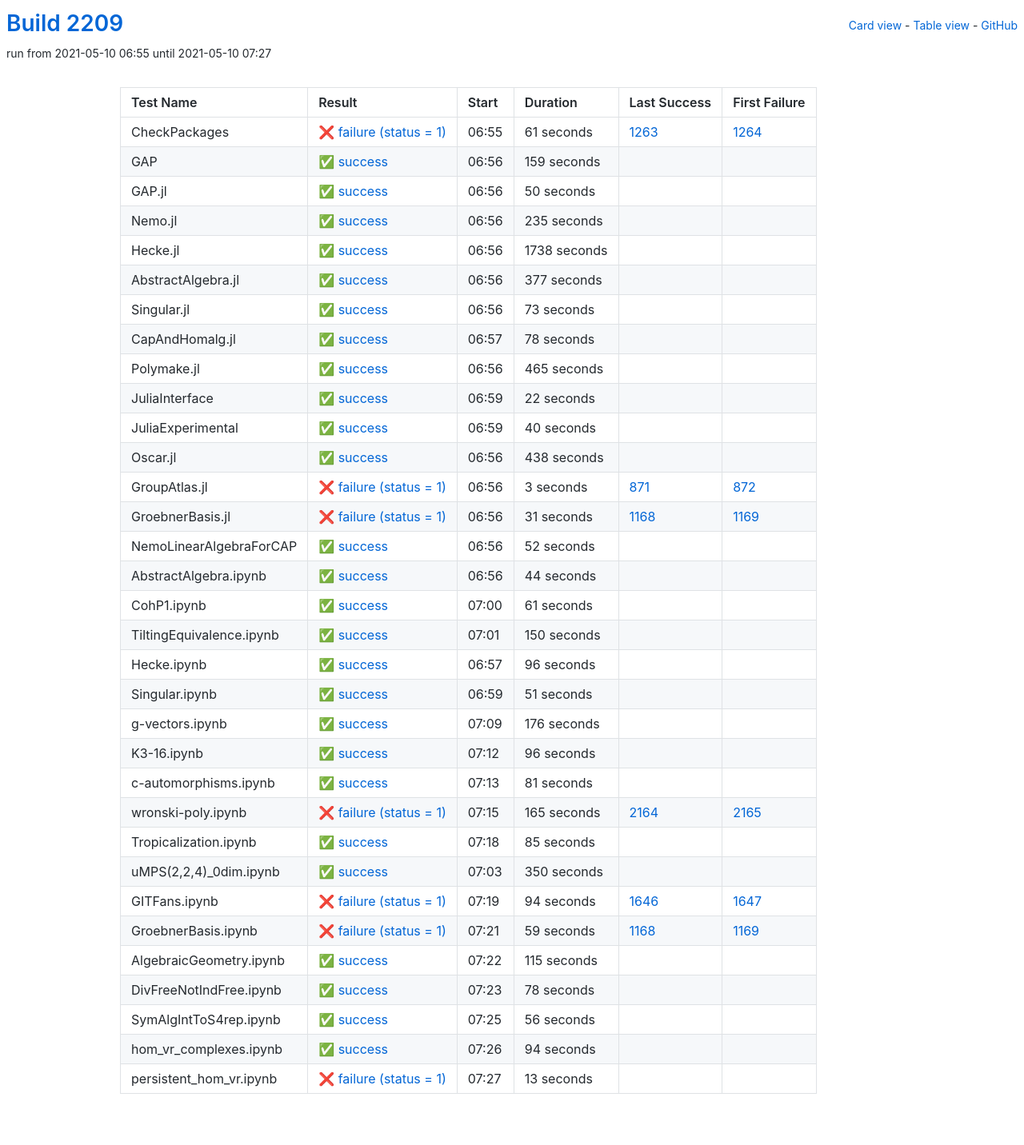
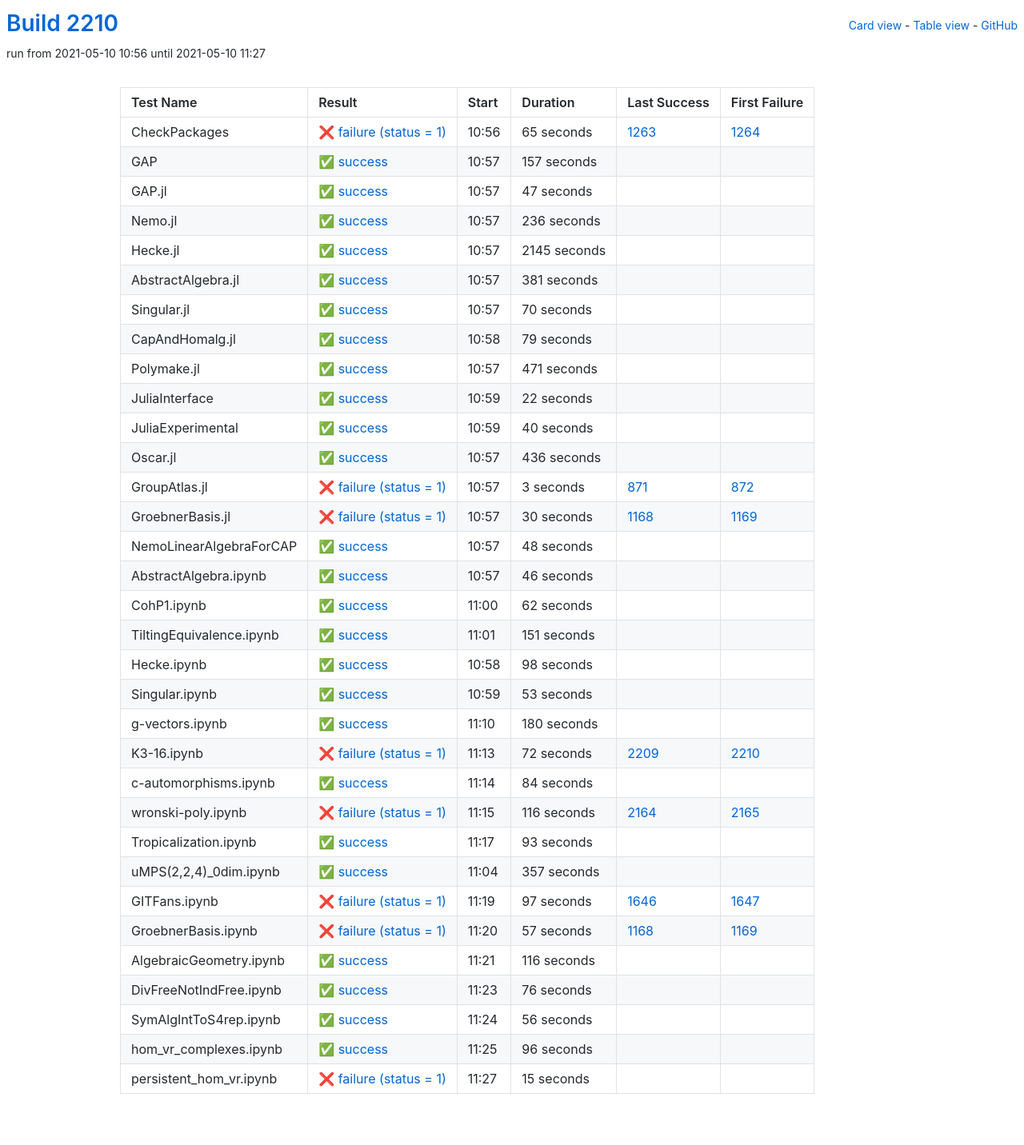
Before and after one commit to oscar-system/oscar-ci-status-stable, a Jekyll site: the page built from table.html, in a window 1280 px wide. Shown: the whole page at 80% size. Built offline with Jekyll 4.4.1, drawn with Linux system fonts in a browser that asks for light colours.

Commit message:
Build #2210

```diff
--- a/_data/ci.yml
+++ b/_data/ci.yml
@@ -1,6 +1,6 @@
 ---
-build: 2209
-build_url: https://oscarci.mathematik.uni-kl.de/job/oscar-stable/2209/
+build: 2210
+build_url: https://oscarci.mathematik.uni-kl.de/job/oscar-stable/2210/
 job: oscar-stable
 organization: oscar-system
 repo: oscar-ci-status-stable
@@ -8,116 +8,116 @@ repourl: https://github.com/oscar-system/oscar-ci-status-stable
 tests:
 - name: CheckPackages
   id: checkpackages
-  log: https://oscarci.mathematik.uni-kl.de/job/oscar-stable/2209/artifact/logs/build-2209/CheckPackages.log
-  start: 2021-05-10 06:55
+  log: https://oscarci.mathematik.uni-kl.de/job/oscar-stable/2210/artifact/logs/build-2210/CheckPackages.log
+  start: 2021-05-10 10:56
   success: false
   exitcode: 1
   status: failure
-  duration: 61
+  duration: 65
   last_success: 1263
   last_success_url: https://oscarci.mathematik.uni-kl.de/job/oscar-stable/1263/
   first_failure: 1264
   first_failure_url: https://oscarci.mathematik.uni-kl.de/job/oscar-stable/1264/
 - name: GAP
   id: gap
-  log: https://oscarci.mathematik.uni-kl.de/job/oscar-stable/2209/artifact/logs/build-2209/GAP.log
-  start: 2021-05-10 06:56
+  log: https://oscarci.mathematik.uni-kl.de/job/oscar-stable/2210/artifact/logs/build-2210/GAP.log
+  start: 2021-05-10 10:57
   success: true
   exitcode: 0
   status: success
-  duration: 159
+  duration: 157
   last_success: false
   last_success_url:
   first_failure: false
   first_failure_url:
 - name: GAP.jl
   id: gap-jl
-  log: https://oscarci.mathematik.uni-kl.de/job/oscar-stable/2209/artifact/logs/build-2209/GAP.jl.log
-  start: 2021-05-10 06:56
+  log: https://oscarci.mathematik.uni-kl.de/job/oscar-stable/2210/artifact/logs/build-2210/GAP.jl.log
+  start: 2021-05-10 10:57
   success: true
   exitcode: 0
   status: success
-  duration: 50
+  duration: 47
   last_success: false
   last_success_url:
   first_failure: false
   first_failure_url:
 - name: Nemo.jl
   id: nemo-jl
-  log: https://oscarci.mathematik.uni-kl.de/job/oscar-stable/2209/artifact/logs/build-2209/Nemo.jl.log
-  start: 2021-05-10 06:56
+  log: https://oscarci.mathematik.uni-kl.de/job/oscar-stable/2210/artifact/logs/build-2210/Nemo.jl.log
+  start: 2021-05-10 10:57
   success: true
   exitcode: 0
   status: success
-  duration: 235
+  duration: 236
   last_success: false
   last_success_url:
   first_failure: false
   first_failure_url:
 - name: Hecke.jl
   id: hecke-jl
-  log: https://oscarci.mathematik.uni-kl.de/job/oscar-stable/2209/artifact/logs/build-2209/Hecke.jl.log
-  start: 2021-05-10 06:56
+  log: https://oscarci.mathematik.uni-kl.de/job/oscar-stable/2210/artifact/logs/build-2210/Hecke.jl.log
+  start: 2021-05-10 10:57
   success: true
   exitcode: 0
   status: success
-  duration: 1738
+  duration: 2145
   last_success: false
   last_success_url:
   first_failure: false
   first_failure_url:
 - name: AbstractAlgebra.jl
   id: abstractalgebra-jl
-  log: https://oscarci.mathematik.uni-kl.de/job/oscar-stable/2209/artifact/logs/build-2209/AbstractAlgebra.jl.log
-  start: 2021-05-10 06:56
+  log: https://oscarci.mathematik.uni-kl.de/job/oscar-stable/2210/artifact/logs/build-2210/AbstractAlgebra.jl.log
+  start: 2021-05-10 10:57
   success: true
   exitcode: 0
   status: success
-  duration: 377
+  duration: 381
   last_success: false
   last_success_url:
   first_failure: false
   first_failure_url:
 - name: Singular.jl
   id: singular-jl
-  log: https://oscarci.mathematik.uni-kl.de/job/oscar-stable/2209/artifact/logs/build-2209/Singular.jl.log
-  start: 2021-05-10 06:56
+  log: https://oscarci.mathematik.uni-kl.de/job/oscar-stable/2210/artifact/logs/build-2210/Singular.jl.log
+  start: 2021-05-10 10:57
   success: true
   exitcode: 0
   status: success
-  duration: 73
+  duration: 70
   last_success: false
   last_success_url:
   first_failure: false
   first_failure_url:
 - name: CapAndHomalg.jl
   id: capandhomalg-jl
-  log: https://oscarci.mathematik.uni-kl.de/job/oscar-stable/2209/artifact/logs/build-2209/CapAndHomalg.jl.log
-  start: 2021-05-10 06:57
+  log: https://oscarci.mathematik.uni-kl.de/job/oscar-stable/2210/artifact/logs/build-2210/CapAndHomalg.jl.log
+  start: 2021-05-10 10:58
   success: true
   exitcode: 0
   status: success
-  duration: 78
+  duration: 79
   last_success: false
   last_success_url:
   first_failure: false
   first_failure_url:
 - name: Polymake.jl
   id: polymake-jl
-  log: https://oscarci.mathematik.uni-kl.de/job/oscar-stable/2209/artifact/logs/build-2209/Polymake.jl.log
-  start: 2021-05-10 06:56
+  log: https://oscarci.mathematik.uni-kl.de/job/oscar-stable/2210/artifact/logs/build-2210/Polymake.jl.log
+  start: 2021-05-10 10:57
   success: true
   exitcode: 0
   status: success
-  duration: 465
+  duration: 471
   last_success: false
   last_success_url:
   first_failure: false
   first_failure_url:
 - name: JuliaInterface
   id: juliainterface
-  log: https://oscarci.mathematik.uni-kl.de/job/oscar-stable/2209/artifact/logs/build-2209/JuliaInterface.log
-  start: 2021-05-10 06:59
+  log: https://oscarci.mathematik.uni-kl.de/job/oscar-stable/2210/artifact/logs/build-2210/JuliaInterface.log
+  start: 2021-05-10 10:59
   success: true
   exitcode: 0
   status: success
@@ -128,8 +128,8 @@ tests:
   first_failure_url:
 - name: JuliaExperimental
   id: juliaexperimental
-  log: https://oscarci.mathematik.uni-kl.de/job/oscar-stable/2209/artifact/logs/build-2209/JuliaExperimental.log
-  start: 2021-05-10 06:59
+  log: https://oscarci.mathematik.uni-kl.de/job/oscar-stable/2210/artifact/logs/build-2210/JuliaExperimental.log
+  start: 2021-05-10 10:59
   success: true
   exitcode: 0
   status: success
@@ -140,20 +140,20 @@ tests:
   first_failure_url:
 - name: Oscar.jl
   id: oscar-jl
-  log: https://oscarci.mathematik.uni-kl.de/job/oscar-stable/2209/artifact/logs/build-2209/Oscar.jl.log
-  start: 2021-05-10 06:56
+  log: https://oscarci.mathematik.uni-kl.de/job/oscar-stable/2210/artifact/logs/build-2210/Oscar.jl.log
+  start: 2021-05-10 10:57
   success: true
   exitcode: 0
   status: success
-  duration: 438
+  duration: 436
   last_success: false
   last_success_url:
   first_failure: false
   first_failure_url:
 - name: GroupAtlas.jl
   id: groupatlas-jl
-  log: https://oscarci.mathematik.uni-kl.de/job/oscar-stable/2209/artifact/logs/build-2209/GroupAtlas.jl.log
-  start: 2021-05-10 06:56
+  log: https://oscarci.mathematik.uni-kl.de/job/oscar-stable/2210/artifact/logs/build-2210/GroupAtlas.jl.log
+  start: 2021-05-10 10:57
   success: false
   exitcode: 1
   status: failure
@@ -164,212 +164,212 @@ tests:
   first_failure_url: https://oscarci.mathematik.uni-kl.de/job/oscar-stable/872/
 - name: GroebnerBasis.jl
   id: groebnerbasis-jl
-  log: https://oscarci.mathematik.uni-kl.de/job/oscar-stable/2209/artifact/logs/build-2209/GroebnerBasis.jl.log
-  start: 2021-05-10 06:56
+  log: https://oscarci.mathematik.uni-kl.de/job/oscar-stable/2210/artifact/logs/build-2210/GroebnerBasis.jl.log
+  start: 2021-05-10 10:57
   success: false
   exitcode: 1
   status: failure
-  duration: 31
+  duration: 30
   last_success: 1168
   last_success_url: https://oscarci.mathematik.uni-kl.de/job/oscar-stable/1168/
   first_failure: 1169
   first_failure_url: https://oscarci.mathematik.uni-kl.de/job/oscar-stable/1169/
 - name: NemoLinearAlgebraForCAP
   id: nemolinearalgebraforcap
-  log: https://oscarci.mathematik.uni-kl.de/job/oscar-stable/2209/artifact/logs/build-2209/NemoLinearAlgebraForCAP.log
-  start: 2021-05-10 06:56
+  log: https://oscarci.mathematik.uni-kl.de/job/oscar-stable/2210/artifact/logs/build-2210/NemoLinearAlgebraForCAP.log
+  start: 2021-05-10 10:57
   success: true
   exitcode: 0
   status: success
-  duration: 52
+  duration: 48
   last_success: false
   last_success_url:
   first_failure: false
   first_failure_url:
 - name: AbstractAlgebra.ipynb
   id: abstractalgebra-ipynb
-  log: https://oscarci.mathematik.uni-kl.de/job/oscar-stable/2209/artifact/logs/build-2209/AbstractAlgebra.ipynb.log
-  start: 2021-05-10 06:56
+  log: https://oscarci.mathematik.uni-kl.de/job/oscar-stable/2210/artifact/logs/build-2210/AbstractAlgebra.ipynb.log
+  start: 2021-05-10 10:57
   success: true
   exitcode: 0
   status: success
-  duration: 44
+  duration: 46
   last_success: false
   last_success_url:
   first_failure: false
   first_failure_url:
 - name: CohP1.ipynb
   id: cohp1-ipynb
-  log: https://oscarci.mathematik.uni-kl.de/job/oscar-stable/2209/artifact/logs/build-2209/CohP1.ipynb.log
-  start: 2021-05-10 07:00
+  log: https://oscarci.mathematik.uni-kl.de/job/oscar-stable/2210/artifact/logs/build-2210/CohP1.ipynb.log
+  start: 2021-05-10 11:00
   success: true
   exitcode: 0
   status: success
-  duration: 61
+  duration: 62
   last_success: false
   last_success_url:
   first_failure: false
   first_failure_url:
 - name: TiltingEquivalence.ipynb
   id: tiltingequivalence-ipynb
-  log: https://oscarci.mathematik.uni-kl.de/job/oscar-stable/2209/artifact/logs/build-2209/TiltingEquivalence.ipynb.log
-  start: 2021-05-10 07:01
+  log: https://oscarci.mathematik.uni-kl.de/job/oscar-stable/2210/artifact/logs/build-2210/TiltingEquivalence.ipynb.log
+  start: 2021-05-10 11:01
   success: true
   exitcode: 0
   status: success
-  duration: 150
+  duration: 151
   last_success: false
   last_success_url:
   first_failure: false
   first_failure_url:
 - name: Hecke.ipynb
   id: hecke-ipynb
-  log: https://oscarci.mathematik.uni-kl.de/job/oscar-stable/2209/artifact/logs/build-2209/Hecke.ipynb.log
-  start: 2021-05-10 06:57
+  log: https://oscarci.mathematik.uni-kl.de/job/oscar-stable/2210/artifact/logs/build-2210/Hecke.ipynb.log
+  start: 2021-05-10 10:58
   success: true
   exitcode: 0
   status: success
-  duration: 96
+  duration: 98
   last_success: false
   last_success_url:
   first_failure: false
   first_failure_url:
 - name: Singular.ipynb
   id: singular-ipynb
-  log: https://oscarci.mathematik.uni-kl.de/job/oscar-stable/2209/artifact/logs/build-2209/Singular.ipynb.log
-  start: 2021-05-10 06:59
+  log: https://oscarci.mathematik.uni-kl.de/job/oscar-stable/2210/artifact/logs/build-2210/Singular.ipynb.log
+  start: 2021-05-10 10:59
   success: true
   exitcode: 0
   status: success
-  duration: 51
+  duration: 53
   last_success: false
   last_success_url:
   first_failure: false
   first_failure_url:
 - name: g-vectors.ipynb
   id: g-vectors-ipynb
-  log: https://oscarci.mathematik.uni-kl.de/job/oscar-stable/2209/artifact/logs/build-2209/g-vectors.ipynb.log
-  start: 2021-05-10 07:09
+  log: https://oscarci.mathematik.uni-kl.de/job/oscar-stable/2210/artifact/logs/build-2210/g-vectors.ipynb.log
+  start: 2021-05-10 11:10
   success: true
   exitcode: 0
   status: success
-  duration: 176
+  duration: 180
   last_success: false
   last_success_url:
   first_failure: false
   first_failure_url:
 - name: K3-16.ipynb
   id: k3-16-ipynb
-  log: https://oscarci.mathematik.uni-kl.de/job/oscar-stable/2209/artifact/logs/build-2209/K3-16.ipynb.log
-  start: 2021-05-10 07:12
+  log: https://oscarci.mathematik.uni-kl.de/job/oscar-stable/2210/artifact/logs/build-2210/K3-16.ipynb.log
+  start: 2021-05-10 11:13
+  success: false
+  exitcode: 1
+  status: failure
+  duration: 72
+  last_success: 2209
+  last_success_url: https://oscarci.mathematik.uni-kl.de/job/oscar-stable/2209/
+  first_failure: 2210
+  first_failure_url: https://oscarci.mathematik.uni-kl.de/job/oscar-stable/2210/
+- name: c-automorphisms.ipynb
+  id: c-automorphisms-ipynb
+  log: https://oscarci.mathematik.uni-kl.de/job/oscar-stable/2210/artifact/logs/build-2210/c-automorphisms.ipynb.log
+  start: 2021-05-10 11:14
   success: true
   exitcode: 0
   status: success
-  duration: 96
-  last_success: false
-  last_success_url:
-  first_failure: false
-  first_failure_url:
-- name: c-automorphisms.ipynb
-  id: c-automorphisms-ipynb
-  log: https://oscarci.mathematik.uni-kl.de/job/oscar-stable/2209/artifact/logs/build-2209/c-automorphisms.ipynb.log
-  start: 2021-05-10 07:13
-  success: true
-  exitcode: 0
-  status: success
-  duration: 81
+  duration: 84
   last_success: false
   last_success_url:
   first_failure: false
   first_failure_url:
 - name: wronski-poly.ipynb
   id: wronski-poly-ipynb
-  log: https://oscarci.mathematik.uni-kl.de/job/oscar-stable/2209/artifact/logs/build-2209/wronski-poly.ipynb.log
-  start: 2021-05-10 07:15
+  log: https://oscarci.mathematik.uni-kl.de/job/oscar-stable/2210/artifact/logs/build-2210/wronski-poly.ipynb.log
+  start: 2021-05-10 11:15
   success: false
   exitcode: 1
   status: failure
-  duration: 165
+  duration: 116
   last_success: 2164
   last_success_url: https://oscarci.mathematik.uni-kl.de/job/oscar-stable/2164/
   first_failure: 2165
   first_failure_url: https://oscarci.mathematik.uni-kl.de/job/oscar-stable/2165/
 - name: Tropicalization.ipynb
   id: tropicalization-ipynb
-  log: https://oscarci.mathematik.uni-kl.de/job/oscar-stable/2209/artifact/logs/build-2209/Tropicalization.ipynb.log
-  start: 2021-05-10 07:18
+  log: https://oscarci.mathematik.uni-kl.de/job/oscar-stable/2210/artifact/logs/build-2210/Tropicalization.ipynb.log
+  start: 2021-05-10 11:17
   success: true
   exitcode: 0
   status: success
-  duration: 85
+  duration: 93
   last_success: false
   last_success_url:
   first_failure: false
   first_failure_url:
 - name: uMPS(2,2,4)_0dim.ipynb
   id: umps-2-2-4-0dim-ipynb
-  log: https://oscarci.mathematik.uni-kl.de/job/oscar-stable/2209/artifact/logs/build-2209/uMPS-2-2-4-_0dim.ipynb.log
-  start: 2021-05-10 07:03
+  log: https://oscarci.mathematik.uni-kl.de/job/oscar-stable/2210/artifact/logs/build-2210/uMPS-2-2-4-_0dim.ipynb.log
+  start: 2021-05-10 11:04
   success: true
   exitcode: 0
   status: success
-  duration: 350
+  duration: 357
   last_success: false
   last_success_url:
   first_failure: false
   first_failure_url:
 - name: GITFans.ipynb
   id: gitfans-ipynb
-  log: https://oscarci.mathematik.uni-kl.de/job/oscar-stable/2209/artifact/logs/build-2209/GITFans.ipynb.log
-  start: 2021-05-10 07:19
+  log: https://oscarci.mathematik.uni-kl.de/job/oscar-stable/2210/artifact/logs/build-2210/GITFans.ipynb.log
+  start: 2021-05-10 11:19
   success: false
   exitcode: 1
   status: failure
-  duration: 94
+  duration: 97
   last_success: 1646
   last_success_url: https://oscarci.mathematik.uni-kl.de/job/oscar-stable/1646/
   first_failure: 1647
   first_failure_url: https://oscarci.mathematik.uni-kl.de/job/oscar-stable/1647/
 - name: GroebnerBasis.ipynb
   id: groebnerbasis-ipynb
-  log: https://oscarci.mathematik.uni-kl.de/job/oscar-stable/2209/artifact/logs/build-2209/GroebnerBasis.ipynb.log
-  start: 2021-05-10 07:21
+  log: https://oscarci.mathematik.uni-kl.de/job/oscar-stable/2210/artifact/logs/build-2210/GroebnerBasis.ipynb.log
+  start: 2021-05-10 11:20
   success: false
   exitcode: 1
   status: failure
-  duration: 59
+  duration: 57
   last_success: 1168
   last_success_url: https://oscarci.mathematik.uni-kl.de/job/oscar-stable/1168/
   first_failure: 1169
   first_failure_url: https://oscarci.mathematik.uni-kl.de/job/oscar-stable/1169/
 - name: AlgebraicGeometry.ipynb
   id: algebraicgeometry-ipynb
-  log: https://oscarci.mathematik.uni-kl.de/job/oscar-stable/2209/artifact/logs/build-2209/AlgebraicGeometry.ipynb.log
-  start: 2021-05-10 07:22
+  log: https://oscarci.mathematik.uni-kl.de/job/oscar-stable/2210/artifact/logs/build-2210/AlgebraicGeometry.ipynb.log
+  start: 2021-05-10 11:21
   success: true
   exitcode: 0
   status: success
-  duration: 115
+  duration: 116
   last_success: false
   last_success_url:
   first_failure: false
   first_failure_url:
 - name: DivFreeNotIndFree.ipynb
   id: divfreenotindfree-ipynb
-  log: https://oscarci.mathematik.uni-kl.de/job/oscar-stable/2209/artifact/logs/build-2209/DivFreeNotIndFree.ipynb.log
-  start: 2021-05-10 07:23
+  log: https://oscarci.mathematik.uni-kl.de/job/oscar-stable/2210/artifact/logs/build-2210/DivFreeNotIndFree.ipynb.log
+  start: 2021-05-10 11:23
   success: true
   exitcode: 0
   status: success
-  duration: 78
+  duration: 76
   last_success: false
   last_success_url:
   first_failure: false
   first_failure_url:
 - name: SymAlgIntToS4rep.ipynb
   id: symalginttos4rep-ipynb
-  log: https://oscarci.mathematik.uni-kl.de/job/oscar-stable/2209/artifact/logs/build-2209/SymAlgIntToS4rep.ipynb.log
-  start: 2021-05-10 07:25
+  log: https://oscarci.mathematik.uni-kl.de/job/oscar-stable/2210/artifact/logs/build-2210/SymAlgIntToS4rep.ipynb.log
+  start: 2021-05-10 11:24
   success: true
   exitcode: 0
   status: success
@@ -380,24 +380,24 @@ tests:
   first_failure_url:
 - name: hom_vr_complexes.ipynb
   id: hom-vr-complexes-ipynb
-  log: https://oscarci.mathematik.uni-kl.de/job/oscar-stable/2209/artifact/logs/build-2209/hom_vr_complexes.ipynb.log
-  start: 2021-05-10 07:26
+  log: https://oscarci.mathematik.uni-kl.de/job/oscar-stable/2210/artifact/logs/build-2210/hom_vr_complexes.ipynb.log
+  start: 2021-05-10 11:25
   success: true
   exitcode: 0
   status: success
-  duration: 94
+  duration: 96
   last_success: false
   last_success_url:
   first_failure: false
   first_failure_url:
 - name: persistent_hom_vr.ipynb
   id: persistent-hom-vr-ipynb
-  log: https://oscarci.mathematik.uni-kl.de/job/oscar-stable/2209/artifact/logs/build-2209/persistent_hom_vr.ipynb.log
-  start: 2021-05-10 07:27
+  log: https://oscarci.mathematik.uni-kl.de/job/oscar-stable/2210/artifact/logs/build-2210/persistent_hom_vr.ipynb.log
+  start: 2021-05-10 11:27
   success: false
   exitcode: 1
   status: failure
-  duration: 13
+  duration: 15
   last_success: false
   last_success_url:
   first_failure: false
```
Also changed, not shown: README.md.
